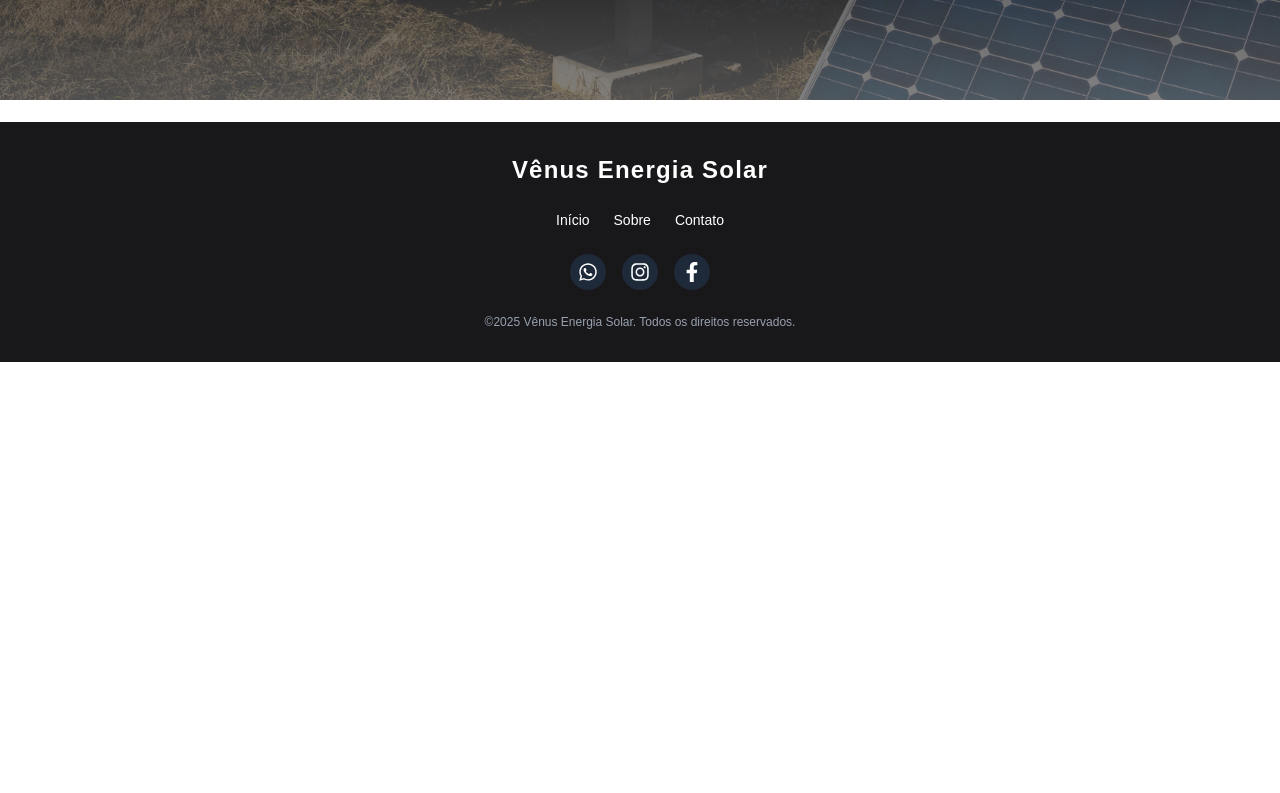
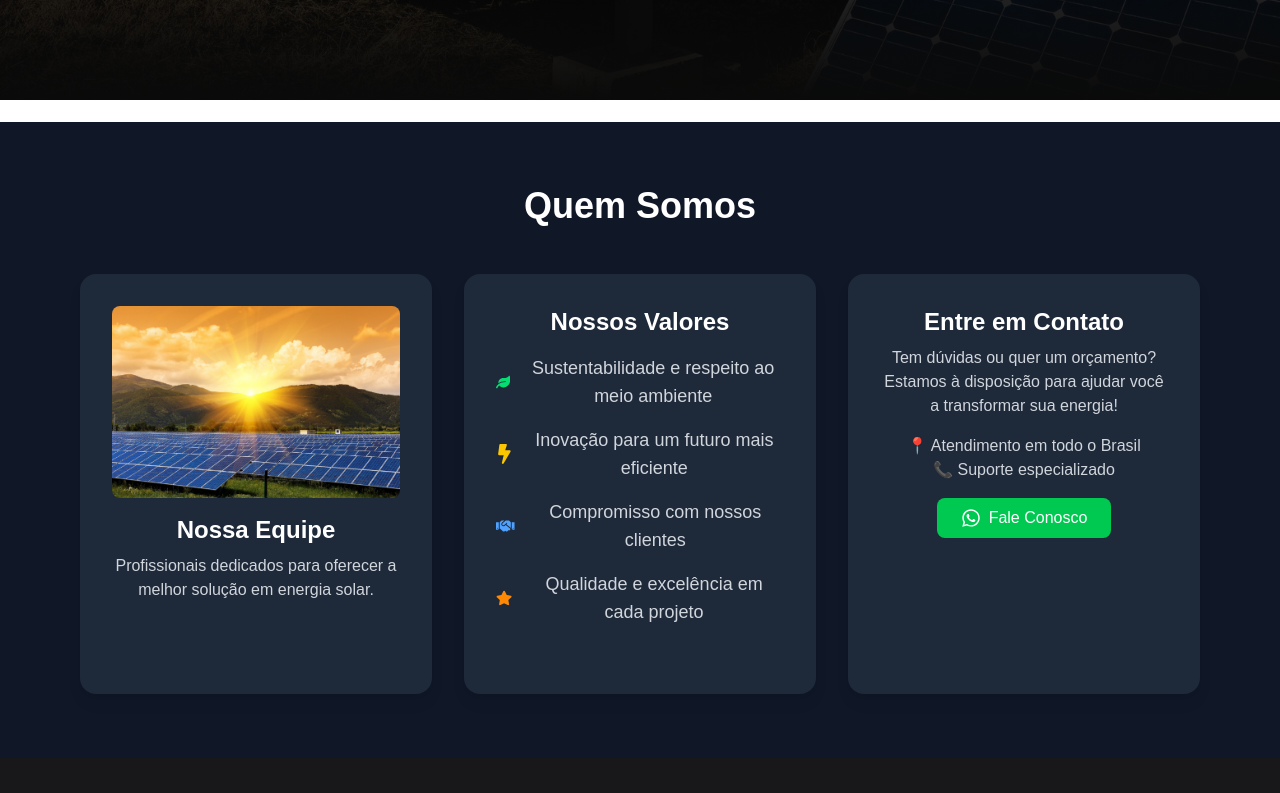
Before and after one commit to viniciusjn/VES-app, a Next.js app in the folder ves-client/: page / in a window 1280 px wide. Shown: the part 700-1493 px from the top of the page. Before the commit the page ends 1062 px from the top, so only its background shows below. Built offline with nearby package versions, Linux system fonts and the light colour scheme.

Commit message:
AboutUs component

```diff
--- /dev/null
+++ b/ves-client/src/app/components/AboutUs.tsx
@@ -0,0 +1,63 @@
+import Image from "next/image";
+import { FaLeaf, FaBolt, FaHandshake, FaStar, FaWhatsapp } from "react-icons/fa";
+
+const AboutUs = () => {
+  return (
+    <section className="py-16 bg-gray-900 text-white">
+      <div className="container mx-auto px-6 lg:px-20">
+        <h2 className="text-4xl font-bold text-center mb-12">Quem Somos</h2>
+
+        <div className="grid md:grid-cols-3 gap-8">
+          {/* Card 1 - Equipe */}
+          <div className="bg-gray-800 p-8 rounded-2xl shadow-lg flex flex-col items-center text-center h-105">
+            <Image src="/VES_banner03.jpg" alt="Nossa equipe" width={500} height={200} className="rounded-lg mb-4" />
+            <h3 className="text-2xl font-semibold">Nossa Equipe</h3>
+            <p className="mt-2 text-gray-300">Profissionais dedicados para oferecer a melhor solução em energia solar.</p>
+          </div>
+
+          {/* Card 2 - Valores */}
+          <div className="bg-gray-800 p-8 rounded-2xl shadow-lg flex flex-col items-center text-center h-105">
+            <h3 className="text-2xl font-semibold mb-4">Nossos Valores</h3>
+            <div className="text-gray-300 space-y-4">
+              <div className="flex items-center gap-3">
+                <FaLeaf className="text-green-400 text-xl" />
+                <span className="text-lg">Sustentabilidade e respeito ao meio ambiente</span>
+              </div>
+              <div className="flex items-center gap-3">
+                <FaBolt className="text-yellow-400 text-xl" />
+                <span className="text-lg">Inovação para um futuro mais eficiente</span>
+              </div>
+              <div className="flex items-center gap-3">
+                <FaHandshake className="text-blue-400 text-xl" />
+                <span className="text-lg">Compromisso com nossos clientes</span>
+              </div>
+              <div className="flex items-center gap-3">
+                <FaStar className="text-orange-400 text-xl" />
+                <span className="text-lg">Qualidade e excelência em cada projeto</span>
+              </div>
+            </div>
+          </div>
+
+          {/* Card 3 - CTA */}
+          <div className="bg-gray-800 p-8 rounded-2xl shadow-lg flex flex-col items-center text-center h-105">
+            <h3 className="text-2xl font-semibold">Entre em Contato</h3>
+            <p className="mt-2 text-gray-300">Tem dúvidas ou quer um orçamento? Estamos à disposição para ajudar você a transformar sua energia!</p>
+            <p className="mt-4 text-gray-300">📍 Atendimento em todo o Brasil</p>
+            <p className="text-gray-300">📞 Suporte especializado</p>
+            <a
+              href="https://wa.me/5511999999999"
+              target="_blank"
+              rel="noopener noreferrer"
+              className="mt-4 flex items-center gap-2 bg-green-500 text-white px-6 py-2 rounded-lg hover:bg-green-600 transition"
+            >
+              <FaWhatsapp className="text-xl" />
+              Fale Conosco
+            </a>
+          </div>
+        </div>
+      </div>
+    </section>
+  );
+};
+
+export default AboutUs;
--- a/ves-client/src/app/components/Banner.tsx
+++ b/ves-client/src/app/components/Banner.tsx
@@ -16,7 +16,7 @@ export function Banner() {
                         fill={true}
                         className="opacity-30 object-cover"
                     />
-                    <div className="absolute bottom-0 w-full h-70 bg-gradient-to-t from-white/30 to-transparent"></div>
+                    <div className="absolute bottom-0 w-full h-70 bg-gradient-to-t from-[#0A0A0A] to-transparent"></div>
                 </div>
                 <h1 className="text-5xl font-bold md:text-7xl lg:text-9xl text-center">
                     Seja bem-vindo!
--- a/ves-client/src/app/page.tsx
+++ b/ves-client/src/app/page.tsx
@@ -1,6 +1,7 @@
 import Image from "next/image";
 import PageLayout from "./components/layout/PageLayout";
 import { Banner } from "./components/Banner";
+import AboutUs from "./components/AboutUs";
 
 export default function Home() {
   return (
@@ -8,6 +9,8 @@ export default function Home() {
       <div className="relative p-8 pb-0.5 w-full lg:px-16">
         <Banner />
       </div>
+
+    <AboutUs />
     </PageLayout>
   );
 }
```
